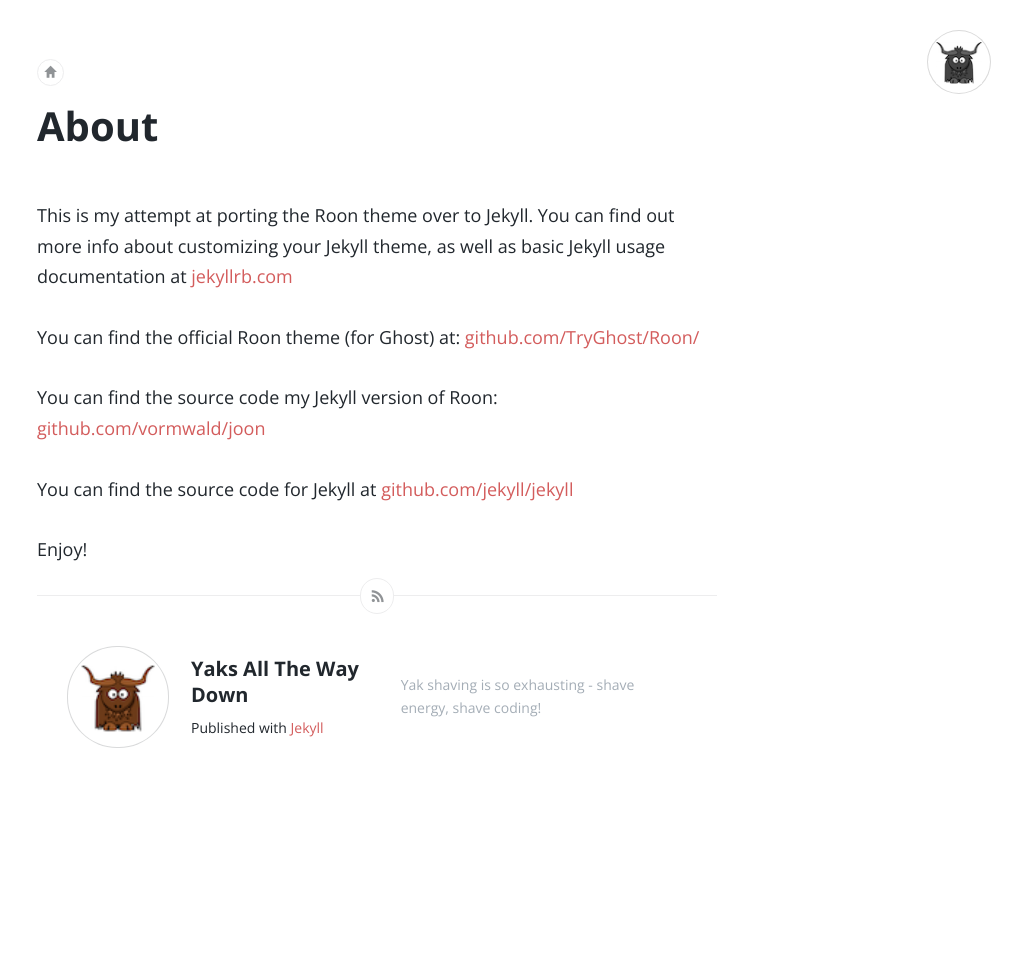
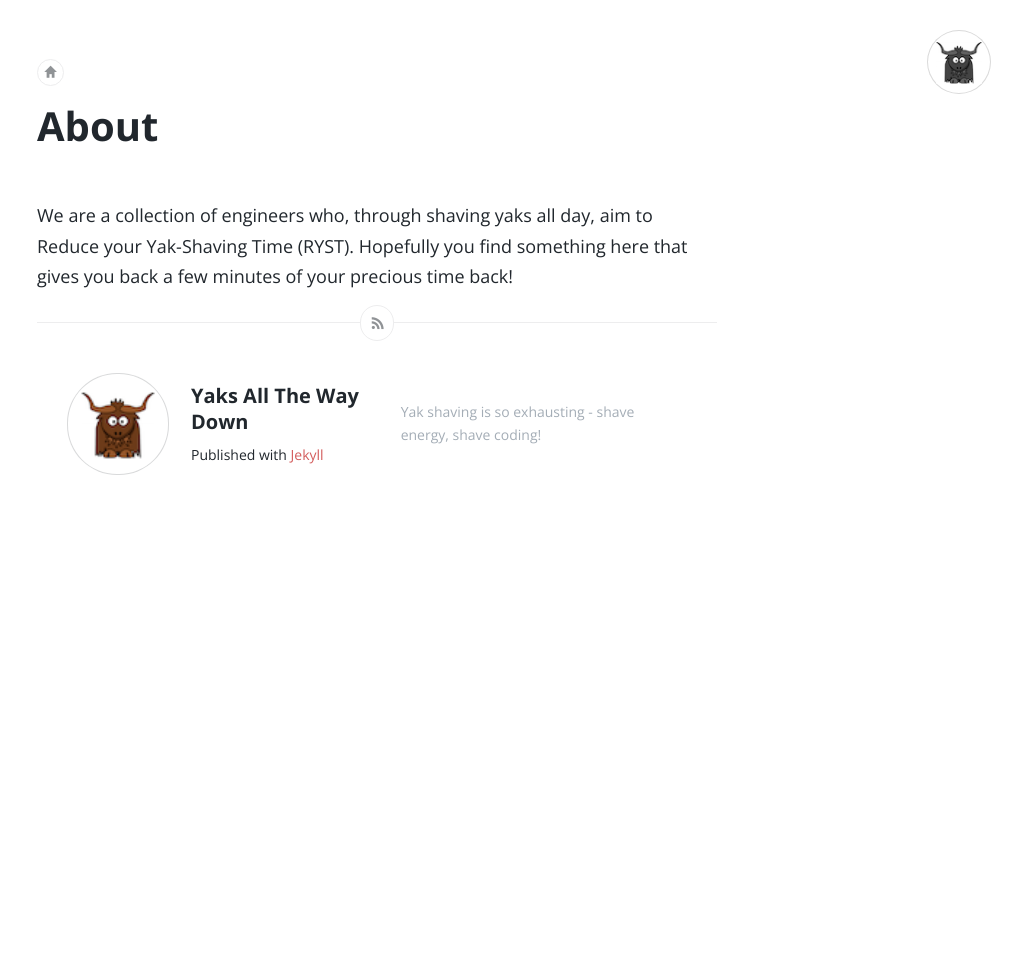
Before and after one commit to shave-less-yaks/shave-less-yaks.github.io, a Jekyll site: the page built from about.md, in a window 1280 px wide. Shown: the whole page, without its empty margins (263-1280 px from the left). Built offline with Jekyll 4.4.1, drawn with Linux system fonts in a browser that asks for light colours.

Commit message:
fixed about page, set url for sitemap

```diff
--- a/_config.yml
+++ b/_config.yml
@@ -3,7 +3,7 @@ title: "Yaks All The Way Down"
 logo: yak-small.png # image from https://www.flickr.com/photos/lwr/5496279831/in/set-72157594159055823
 email: no-reply@yaks-all-the-way-down.com
 description: "Yak shaving is so exhausting - shave energy, shave coding!"
-url: "/"
+url: "http://yaks-all-the-way-down.com"
 baseurl: "" # the subpath of your site, e.g. /blog/
 twitter_username: none
 github_username:  none
--- a/about.md
+++ b/about.md
@@ -4,12 +4,4 @@ title: About
 permalink: /about/
 ---
 
-This is my attempt at porting the Roon theme over to Jekyll. You can find out more info about customizing your Jekyll theme, as well as basic Jekyll usage documentation at [jekyllrb.com](http://jekyllrb.com/)
-
-You can find the official Roon theme (for Ghost) at: [github.com/TryGhost/Roon/](https://github.com/TryGhost/Roon/)
-
-You can find the source code my Jekyll version of Roon: [github.com/vormwald/joon](https://github.com/vormwald/joon)
-
-You can find the source code for Jekyll at [github.com/jekyll/jekyll](https://github.com/jekyll/jekyll)
-
-Enjoy!
+We are a collection of engineers who, through shaving yaks all day, aim to Reduce your Yak-Shaving Time (RYST). Hopefully you find something here that gives you back a few minutes of your precious time back!
```
Also changed, not shown: content/images/docker.png.
